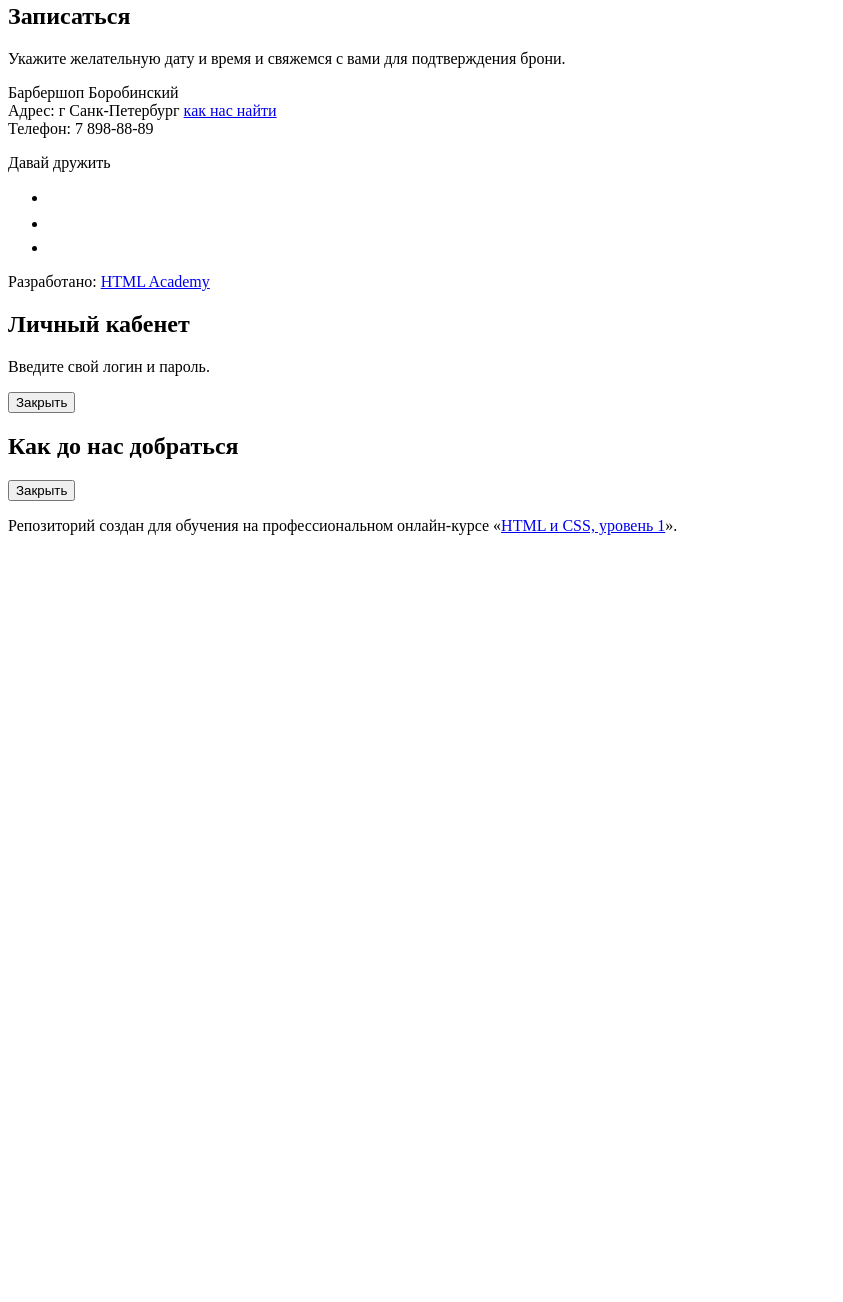
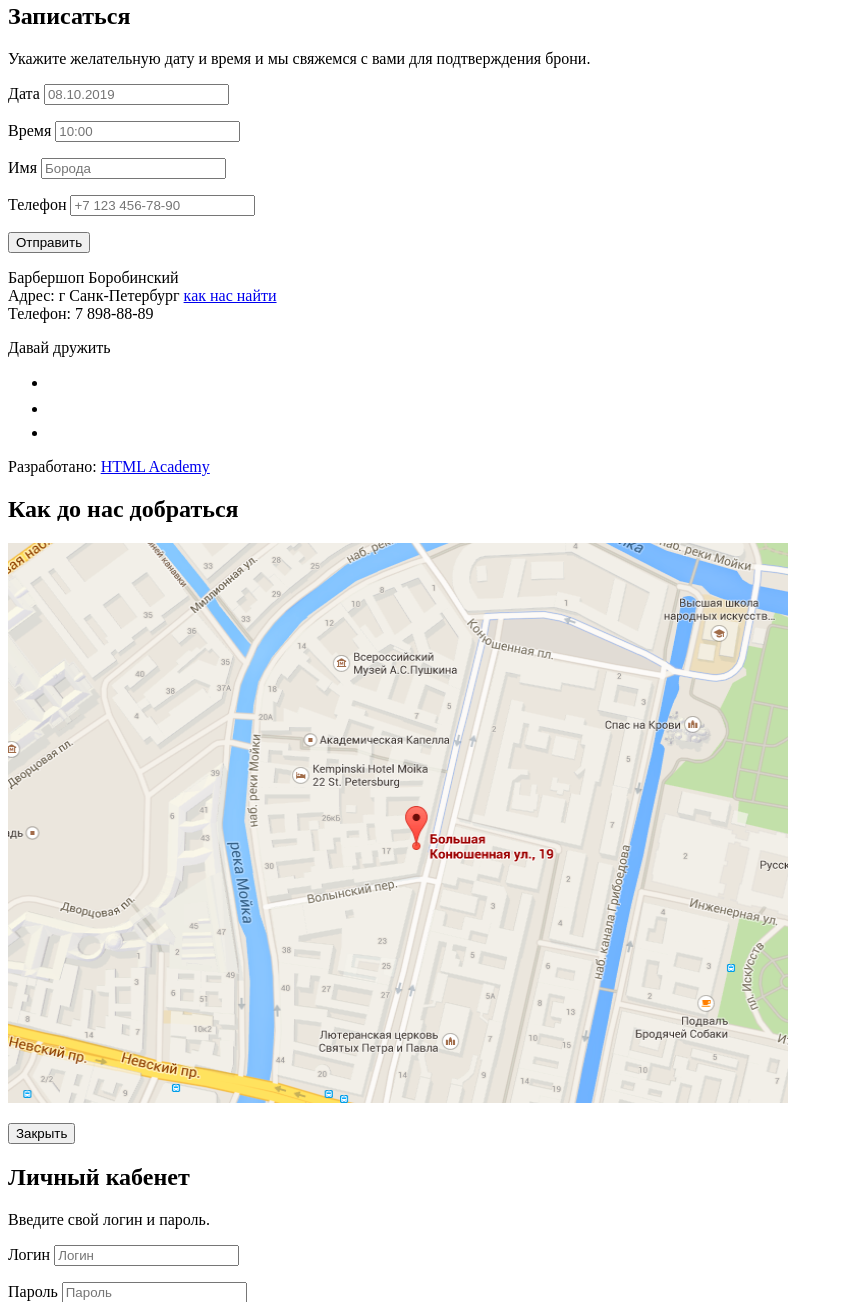
Before and after one commit to ks-konstantin/1178191-barbershop-26, a plain HTML site: page index.html in a window 1280 px wide. Shown: the part 1498-2800 px from the top of the page, without its empty margins (0-843 px from the left). Before the commit the page ends 2049 px from the top, so only its background shows below. Drawn offline with Linux system fonts and the light colour scheme.

Commit message:
Update index.html

```diff
--- a/index.html
+++ b/index.html
@@ -21,7 +21,7 @@
         </ul>
         <ul>
           <li>
-            <botton type="botton">Войти</botton>
+            <a class="login-link" href="login.html">Войти</a>
 
           </li>
         </ul>
@@ -68,14 +68,14 @@
           </li>
         </ul>
       </section>
-      <section>
+      <section class="gallery">
         <h2>Фотогалерея</h2>
-        <figure>
+        <figure class="gallery-content">
           <a href="#"><img src="img/Layer 21.jpg" width="286"
             height="164"alt="Интерьер"></a>
         </figure>
-        <button type="button">Назад</button>
-        <button type="button">Вперед</button>
+        <button class="gallery-button-back" type="button">Назад</button>
+        <button class="gallery-button-next" type="button">Вперед</button>
       </section>
       <section>
         <h2>Контактная информация</h2>
@@ -100,10 +100,28 @@
       <section>
         <h2>Записаться</h2>
         <p>
-          Укажите желательную дату и время и свяжемся с вами
+          Укажите желательную дату и время и мы свяжемся с вами
           для подтверждения брони.
         </p>
-        <!--Здесь будет форма-->
+        <form class="appointment-form" action="https://echo.htmlacademy" method="post">
+          <p class="appointment-itme">
+            <label for="appointment-date">Дата </label>
+          <input id="appointment-date" type="text" name="date" value="" placeholder="08.10.2019">
+          </p>
+          <p class="appointment-itme">
+            <label for="appointment-time">Время</label>
+            <input id="appointment-time" type="text" name="time" value="" placeholder="10:00">
+          </p>
+          <p class="appointment-itme">
+            <label for="appointment-name">Имя</label>
+          <input id="appointment-name" type="text" name="name" value="" placeholder="Борода">
+          </p>
+          <p class="appointment-itme">
+            <label for="appointment-phone">Телефон</label>
+          <input id="appointment-phone" type="tel" name="phone" value="" placeholder="+7 123 456-78-90">
+          </p>
+          <button class="button" type="submit">Отправить</button>
+        </form>
       </section>
 
     </main>
@@ -131,11 +149,36 @@
       </p>
     </fotor>
     <!-- Поп-ап кнопки-->
+    <h2 class="visually-hidden">Как до нас добраться</h2>
+    <p>
+      <img src="img/map mask.png" width="780" height="560" alt="Офис компании по адресу ул. Большая Конюшенная 19/8, Санкт-Петербург">
+    </p>
+    <button class="modal-close" type="button">Закрыть</button>
     <section>
       <h2>Личный кабенет</h2>
       <p>Введите свой логин и пароль.</p>
-      <!--Здесь будет форма-->
-      <button type="button">Закрыть</button>
+      <form class="login-form" action="" method="post">
+        <p>
+          <label class="visually-hidden" for="user-login">Логин</label>
+          <input id="user-login" class="login-icon-user" type="text" name="login" placeholder="Логин">
+        </p>
+        <p>
+          <label class="visually-hidden" for="user-password">Пароль</label>
+          <input id="user-password" class="login-icon-password" type="password" name="password" placeholder="Пароль">
+        </p>
+        <p class="login-password-info">
+          <input id="login-password-ifo" type="checkbox" name="remember">
+          <label for="login-password-ifo">
+          Запомните меня
+          </label>
+          <a class="restore" href="#" type="button">Я забыл пароль</a>
+        </p>
+        <button class="button" type="submit">
+          Войти
+        </button>
+
+      </form>
+      <button class="modal-close" type="button">Закрыть</button>
     </section>
     <section>
       <h2>Как до нас добраться</h2>
```
